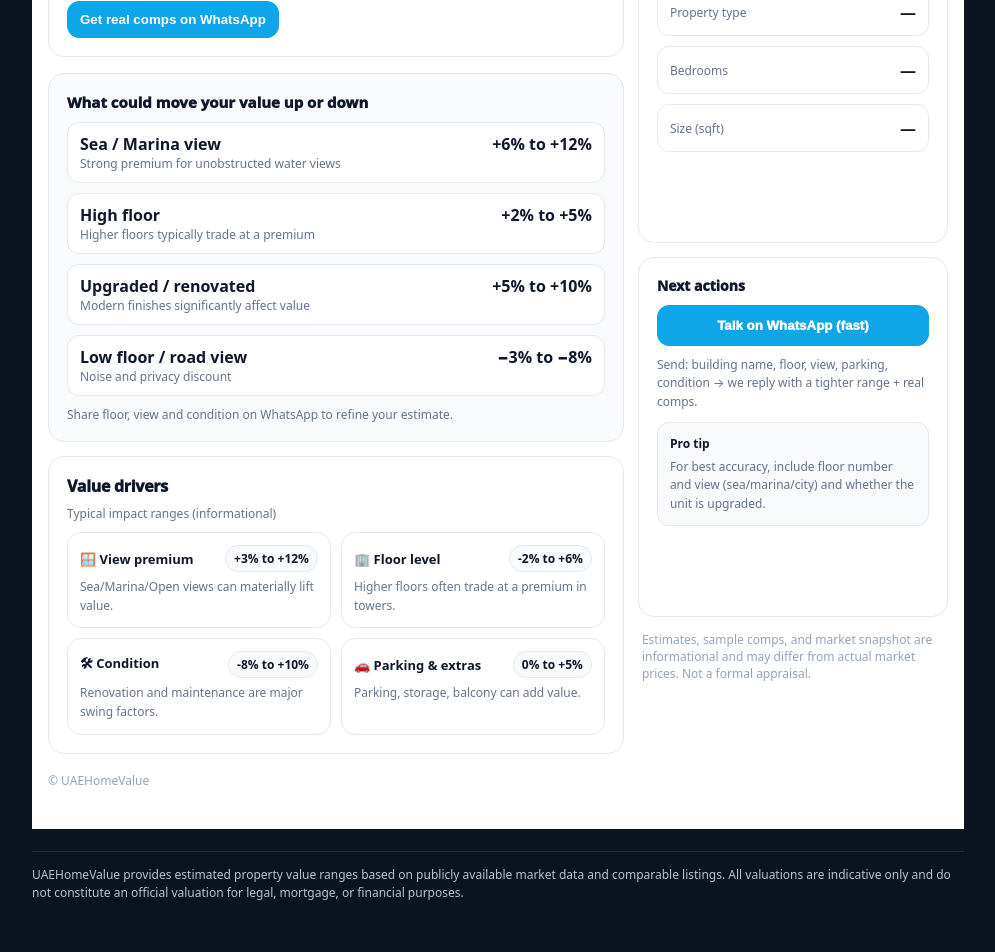
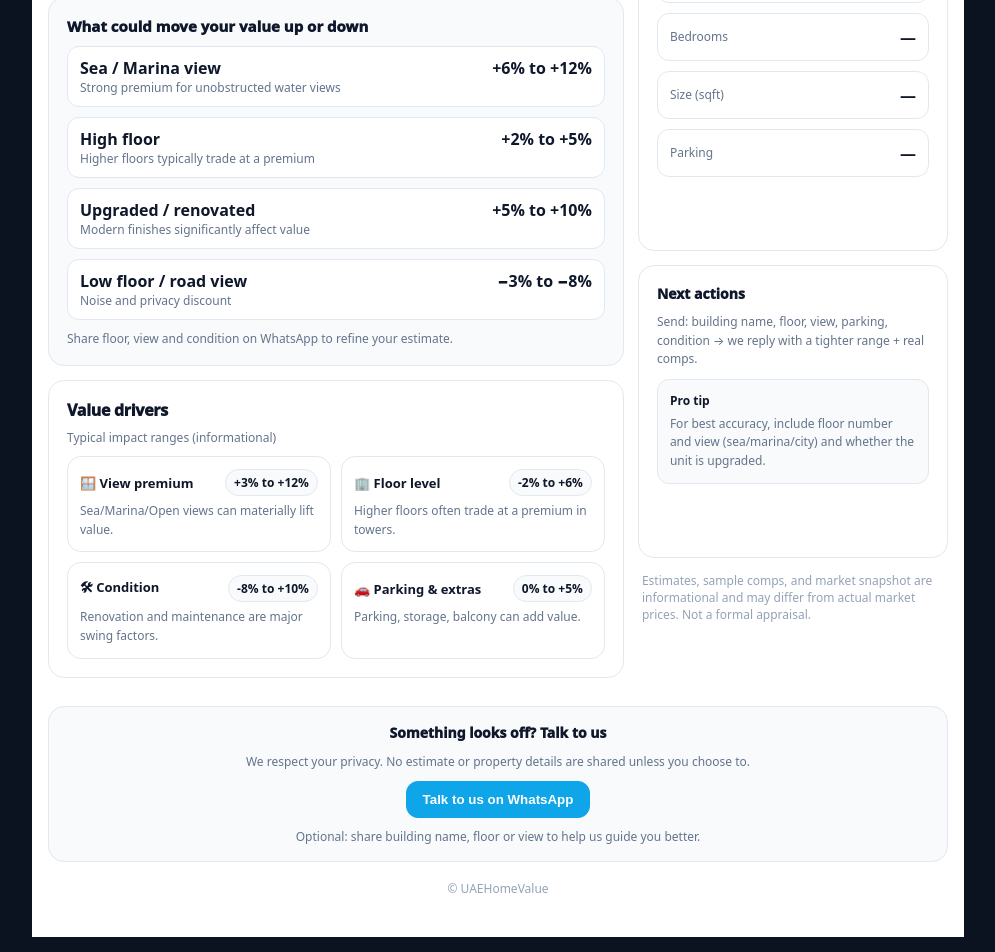
Before and after one commit to yy84567195/uaehomevalue, a Next.js app: page /result in a window 1280 px wide. Shown: the part 1360-2312 px from the top of the page, without its empty margins (142-1137 px from the left). Before the commit the page ends 2286 px from the top, so only its background shows below. Built offline with nearby package versions, Linux system fonts and the light colour scheme.

Commit message:
Update Result footer + single WhatsApp entry

```diff
--- a/app/result/ResultClient.tsx
+++ b/app/result/ResultClient.tsx
@@ -87,6 +87,7 @@ const [refineData, setRefineData] = useState({
   condition: "",
   parking: "",
   expectedPrice: "",
+  amenities: [] as string[],
 });
 const [refineResult, setRefineResult] = useState<null | {
   min: number;
@@ -171,21 +172,6 @@ const mid = useMemo(() => (minFinal + maxFinal) / 2 || 0, [minFinal, maxFinal]);
     return qs ? `/?${qs}` : "/";
   }, [area, type, beds, sizeSqftStr]);
 
-  // WhatsApp CTA
-  const whatsappNumber = "971581188247";
-  const msg = useMemo(() => {
-    return encodeURIComponent(
-      `Hi, I used UAEHomeValue.\n` +
-        `Area: ${area}\n` +
-        `Type: ${type}\n` +
-        `Beds: ${beds}\n` +
-        `Size: ${sizeSqftStr} sqft\n` +
-        `Estimate: ${formatAED(min)} – ${formatAED(max)}\n` +
-        `Confidence: ${confidence}\n\n` +
-        `Please help me with a more accurate valuation (building, floor, view, parking, condition).`
-    );
-  }, [area, type, beds, sizeSqftStr, min, max, confidence]);
-  const waUrl = `https://wa.me/${whatsappNumber}?text=${msg}`;
 
   // Google Maps (no API key)
   const mapsQuery = useMemo(() => {
@@ -328,6 +314,7 @@ const inputStyle: React.CSSProperties = {
 
   return (
     <div style={{ minHeight: "100vh", background: "#fff", padding: pagePad, color: "#0f172a" }}>
+
       <div style={{ maxWidth: 980, margin: "0 auto" }}>
         {refineResult && (
   <div
@@ -446,22 +433,6 @@ const inputStyle: React.CSSProperties = {
               </button>
             </a>
 
-            <a href={waUrl} target="_blank" rel="noreferrer" style={{ textDecoration: "none" }}>
-              <button
-                style={{
-                  border: "1px solid #0ea5e9",
-                  background: "#0ea5e9",
-                  color: "#fff",
-                  padding: "10px 12px",
-                  borderRadius: 12,
-                  fontWeight: 900,
-                  cursor: "pointer",
-                  whiteSpace: "nowrap",
-                }}
-              >
-                Request detailed valuation
-              </button>
-            </a>
           </div>
         </div>
 
@@ -549,11 +520,28 @@ const inputStyle: React.CSSProperties = {
       background: "#f8fafc",
     }}
   >
-    <div style={{ fontWeight: 950, fontSize: 15, marginBottom: 10 }}>
-      Improve valuation accuracy
+    <div style={{ display: "flex", alignItems: "center", justifyContent: "space-between", gap: 10 }}>
+      <div style={{ fontWeight: 950, fontSize: 15 }}>Improve valuation accuracy</div>
+      <button
+        onClick={() => setShowRefine(false)}
+        style={{
+          border: "1px solid #e2e8f0",
+          background: "#fff",
+          padding: "6px 10px",
+          borderRadius: 10,
+          fontWeight: 900,
+          cursor: "pointer",
+        }}
+      >
+        Close
+      </button>
     </div>
 
-    <div style={{ display: "grid", gap: 10 }}>
+    <div style={{ marginTop: 8, fontSize: 12, color: "#64748b", lineHeight: 1.5 }}>
+      Fill what you know (30 seconds). More details → tighter range.
+    </div>
+
+    <div style={{ marginTop: 12, display: "grid", gap: 10 }}>
       <input
         placeholder="Building name (e.g. Marina Gate)"
         value={refineData.building}
@@ -595,6 +583,81 @@ const inputStyle: React.CSSProperties = {
         <option value="renovated">Fully renovated</option>
       </select>
 
+      {/* ✅ Parking (你之前说缺的就是这个) */}
+      <select
+        value={refineData.parking}
+        onChange={(e) => setRefineData({ ...refineData, parking: e.target.value })}
+        style={inputStyle}
+      >
+        <option value="">Parking</option>
+        <option value="0">No parking</option>
+        <option value="1">1 space</option>
+        <option value="2">2 spaces</option>
+        <option value="3+">3+ spaces</option>
+      </select>
+
+      {/* ✅ Amenities multi-select */}
+      <div
+        style={{
+          border: "1px solid #e2e8f0",
+          background: "#fff",
+          borderRadius: 12,
+          padding: 12,
+        }}
+      >
+        <div style={{ fontSize: 12, fontWeight: 900, marginBottom: 8, color: "#0f172a" }}>
+          Community amenities (select all)
+        </div>
+
+        <div style={{ display: "grid", gridTemplateColumns: "1fr 1fr", gap: 8 }}>
+          {[
+            "Beach access",
+            "Mall nearby",
+            "Metro nearby",
+            "Park / waterfront",
+            "Good schools",
+            "Swimming pool",
+            "Gym",
+            "Kids play area",
+          ].map((a) => {
+            const checked = refineData.amenities?.includes(a);
+            return (
+              <label
+                key={a}
+                style={{
+                  display: "flex",
+                  alignItems: "center",
+                  gap: 8,
+                  padding: "8px 10px",
+                  borderRadius: 10,
+                  border: checked ? "1px solid #0ea5e9" : "1px solid #e2e8f0",
+                  background: checked ? "#f0f9ff" : "#fff",
+                  cursor: "pointer",
+                  fontSize: 13,
+                  fontWeight: 700,
+                  color: "#0f172a",
+                }}
+              >
+                <input
+                  type="checkbox"
+                  checked={!!checked}
+                  onChange={() => {
+                    setRefineData((prev) => {
+                      const list = prev.amenities || [];
+                      return {
+                        ...prev,
+                        amenities: checked ? list.filter((x) => x !== a) : [...list, a],
+                      };
+                    });
+                  }}
+                />
+                {a}
+              </label>
+            );
+          })}
+        </div>
+      </div>
+
       <input
         placeholder="Your expected price (optional, AED)"
         inputMode="numeric"
@@ -618,56 +681,56 @@ onClick={() => {
             max: hi || 0,
             note: "Not enough data to refine yet. Please try another area.",
           });
+          setShowRefine(false); // ✅ 分支也要收起
           return;
         }
 
         const width = hi - lo;
         const midLocal = (lo + hi) / 2;
 
-  // ✅ 根据用户填的信息多少决定收紧力度：填得越多越窄
+        // ✅ 填得越多越窄（并且 amenities >=2 也加分）
         const filled =
           (refineData.building ? 1 : 0) +
           (refineData.floor ? 1 : 0) +
           (refineData.view ? 1 : 0) +
           (refineData.condition ? 1 : 0) +
           (refineData.parking ? 1 : 0) +
-    (refineData.expectedPrice ? 1 : 0);
+          (refineData.expectedPrice ? 1 : 0) +
+          ((refineData.amenities?.length || 0) >= 2 ? 1 : 0);
 
-  // 目标：把“原区间宽度”乘以一个缩小系数（一定 < 1）
-  // 例：原宽度 1.6M，factor=0.55 => 新宽度 0.88M（一定更窄）
-  const shrinkFactor = filled >= 4 ? 0.45 : filled >= 2 ? 0.55 : 0.70; // 越多越窄
+        // ✅ 更激进一点：保证“Refined 一定更窄”
+        // 原宽度 * factor（<1）
+        const shrinkFactor = filled >= 5 ? 0.40 : filled >= 3 ? 0.50 : 0.65;
 
-  const newHalf = (width * shrinkFactor) / 2;
-
-  // ✅ 先围绕 midLocal 收紧
+        let newHalf = (width * shrinkFactor) / 2;
         let newMin = Math.round(midLocal - newHalf);
         let newMax = Math.round(midLocal + newHalf);
 
-  // ✅ 硬性保证：refined 不能超出原区间（只会更窄）
+        // ✅ 锁在原区间内（只会更窄）
         newMin = Math.max(lo, newMin);
         newMax = Math.min(hi, newMax);
 
-  // ✅ 再硬性保证：一定比原来更窄（至少缩小 20%）
+        // ✅ 再强制至少缩小 25%
         const newWidth = newMax - newMin;
-  if (newWidth >= width * 0.8) {
-    const forcedHalf = (width * 0.79) / 2;
-    newMin = Math.max(lo, Math.round(midLocal - forcedHalf));
-    newMax = Math.min(hi, Math.round(midLocal + forcedHalf));
+        if (newWidth >= width * 0.75) {
+          newHalf = (width * 0.74) / 2;
+          newMin = Math.max(lo, Math.round(midLocal - newHalf));
+          newMax = Math.min(hi, Math.round(midLocal + newHalf));
         }
 
-  // ✅ 写入 override（页面所有价格马上变成更窄的）
+        // ✅ 写入 override（页面价格立刻变成更窄的）
         setMinOverride(newMin);
         setMaxOverride(newMax);
         setConfidenceOverride("Refined");
 
-  // ✅ 漂亮弹窗数据
+        // ✅ 弹窗
         setRefineResult({
           min: newMin,
           max: newMax,
           note: "Thanks! We used your details to tighten the range.",
         });
 
-  // 收起表单
+        // ✅ 收起表单
         setShowRefine(false);
       }}
       style={{
@@ -682,7 +745,7 @@ onClick={() => {
         cursor: "pointer",
       }}
     >
-      Update estimate
+      Submit & improve estimate
     </button>
 
     <div style={{ marginTop: 8, fontSize: 12, color: "#64748b" }}>
@@ -805,28 +868,6 @@ onClick={() => {
                 ))}
               </div>
 
-              <div style={{ marginTop: 12, fontSize: 12, color: "#64748b" }}>
-                Want real comps for your exact unit? Share building name + floor + view on WhatsApp.
-              </div>
-
-              <div style={{ marginTop: 10 }}>
-                <a href={waUrl} target="_blank" rel="noreferrer" style={{ textDecoration: "none" }}>
-                  <button
-                    style={{
-                      width: isMobile ? "100%" : "auto",
-                      border: "1px solid #0ea5e9",
-                      background: "#0ea5e9",
-                      color: "#fff",
-                      padding: "10px 12px",
-                      borderRadius: 12,
-                      fontWeight: 900,
-                      cursor: "pointer",
-                    }}
-                  >
-                    Get real comps on WhatsApp
-                  </button>
-                </a>
-              </div>
             </div>
 
             {/* Extra: Adjustments card */}
@@ -993,6 +1034,7 @@ onClick={() => {
   ["Property type", type || "—"],
   ["Bedrooms", beds || "—"],
   ["Size (sqft)", formatSqft(sizeSqft)],
+  ["Parking", refineData?.parking ? refineData.parking : "—"], // ✅ 新增
 ].map(([k, v]) => (
   <div
     key={k}
@@ -1018,22 +1060,7 @@ onClick={() => {
             <div style={{ border: "1px solid #e2e8f0", borderRadius: 16, padding: pad }}>
               <div style={{ fontWeight: 950, fontSize: 14 }}>Next actions</div>
               <div style={{ marginTop: 10, display: "grid", gap: 10 }}>
-                <a href={waUrl} target="_blank" rel="noreferrer" style={{ textDecoration: "none" }}>
-                  <button
-                    style={{
-                      width: "100%",
-                      border: "1px solid #0ea5e9",
-                      background: "#0ea5e9",
-                      color: "#fff",
-                      padding: "12px 12px",
-                      borderRadius: 12,
-                      fontWeight: 950,
-                      cursor: "pointer",
-                    }}
-                  >
-                    Talk on WhatsApp (fast)
-                  </button>
-                </a>
+
 
                 <div style={{ fontSize: 12, color: "#64748b", lineHeight: 1.55 }}>
                   Send: building name, floor, view, parking, condition → we reply with a tighter range + real comps.
@@ -1055,7 +1082,63 @@ onClick={() => {
           </div>
         </div>
 
-        <div style={{ marginTop: 18, fontSize: 12, color: "#94a3b8" }}>© UAEHomeValue</div>
+{/* Help card (single WhatsApp entry, privacy-first) */}
+<div
+  style={{
+    marginTop: 28,
+    border: "1px solid #e2e8f0",
+    borderRadius: 16,
+    padding: 16,
+    background: "#f8fafc",
+    display: "grid",
+    gap: 10,
+    textAlign: "center",
+  }}
+>
+  <div style={{ fontSize: 14, fontWeight: 950 }}>
+    Something looks off? Talk to us
+  </div>
+
+  <div style={{ fontSize: 12, color: "#64748b", lineHeight: 1.6 }}>
+    We respect your privacy. No estimate or property details are shared unless you choose to.
+  </div>
+
+  <a
+    href="https://wa.me/971581188247"
+    target="_blank"
+    rel="noreferrer"
+    style={{ textDecoration: "none" }}
+  >
+    <button
+      style={{
+        border: "1px solid #0ea5e9",
+        background: "#0ea5e9",
+        color: "#fff",
+        padding: "10px 16px",
+        borderRadius: 12,
+        fontWeight: 900,
+        cursor: "pointer",
+      }}
+    >
+      Talk to us on WhatsApp
+    </button>
+  </a>
+
+  <div style={{ fontSize: 12, color: "#64748b" }}>
+    Optional: share building name, floor or view to help us guide you better.
+  </div>
+</div>
+
+<div
+  style={{
+    marginTop: 18,
+    fontSize: 12,
+    color: "#94a3b8",
+    textAlign: "center",
+  }}
+>
+  © UAEHomeValue
+</div>
 </div>
     </div>
   );
```
Lines whose indentation alone changed are shown as unchanged.
